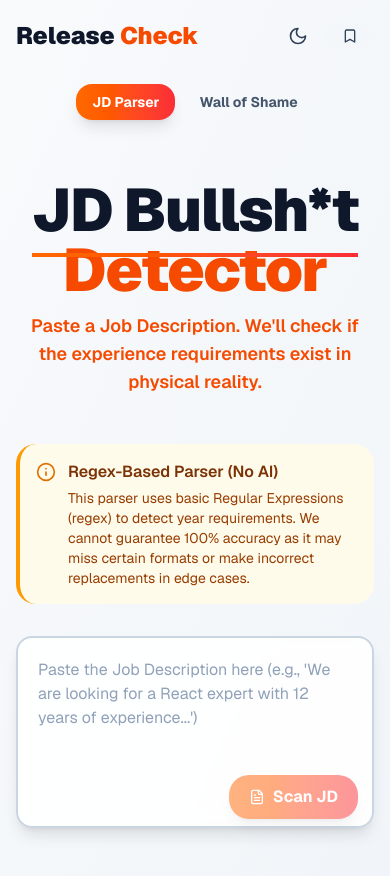
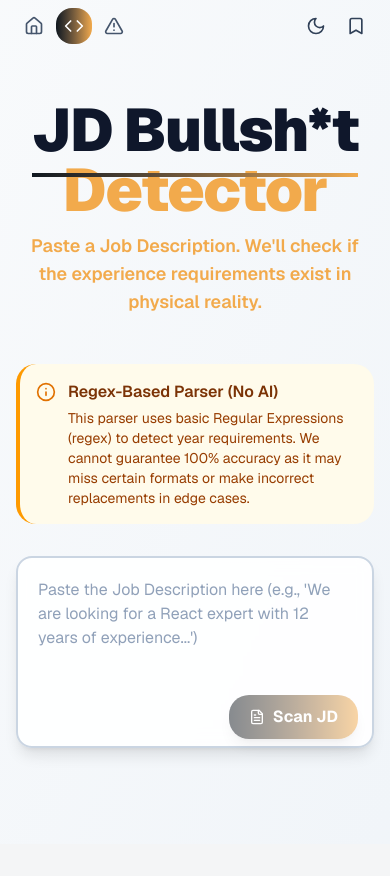
Before and after one commit to Araise25/Release-Check, a Next.js app: page /jd-parser in a window 390 px wide. Shown: the top 876 px of the page. After the commit the page ends 844 px from the top, so only its background shows below. Built offline with nearby package versions, Linux system fonts and the light colour scheme.

Commit message:
v0.4.0 Added New UI

```diff
--- a/app/globals.css
+++ b/app/globals.css
@@ -5,7 +5,7 @@
 
 :root {
   /* Custom color scheme for Release Check with glassmorphism */
-  --background: oklch(0.99 0.002 264);
+  --background: oklch(0.97 0.002 264);
   --foreground: oklch(0.15 0.01 264);
   --card: oklch(1 0 0);
   --card-foreground: oklch(0.15 0.01 264);
@@ -44,7 +44,7 @@
 
 .dark {
   /* Dark mode colors for Release Check */
-  --background: oklch(0.12 0.01 264);
+  --background: #101820;
   --foreground: oklch(0.98 0.01 264);
   --card: oklch(0.15 0.01 264);
   --card-foreground: oklch(0.98 0.01 264);
@@ -128,6 +128,8 @@
 
   body {
     @apply bg-background text-foreground;
+    backdrop-filter: blur(10px) saturate(150%);
+    -webkit-backdrop-filter: blur(10px) saturate(150%);
   }
 }
 
--- a/app/jd-parser/page.tsx
+++ b/app/jd-parser/page.tsx
@@ -273,13 +273,13 @@ function JDParsingArea({
                     onKeyDown={handleKeyDown}
                     placeholder="Paste the Job Description here (e.g., 'We are looking for a React expert with 12 years of experience...')"
                     className={`w-full h-48 p-5 rounded-2xl border-2 shadow-lg focus:outline-none focus:ring-2 transition-all resize-none ${darkMode
-                        ? 'bg-slate-800/90 border-slate-700 text-white placeholder-slate-500 focus:ring-cyan-500 focus:border-cyan-500'
-                        : 'bg-white/90 border-slate-300 text-slate-900 placeholder-slate-400 focus:ring-orange-500 focus:border-orange-500'
+                        ? 'bg-slate-800/90 border-slate-700 text-white placeholder-slate-500 focus:ring-[#F2AA4C] focus:border-[#F2AA4C]'
+                        : 'bg-white/90 border-slate-300 text-slate-900 placeholder-slate-400 focus:ring-[#F2AA4C] focus:border-[#F2AA4C]'
                         } backdrop-blur-sm`}
                 />
                 <div className="absolute bottom-4 right-4 flex items-center gap-2">
                     {showHint && (
-                        <div className={`text-xs px-3 py-1.5 rounded-lg font-semibold animate-in fade-in slide-in-from-right-2 ${darkMode ? 'bg-slate-700 text-cyan-400' : 'bg-slate-200 text-orange-600'
+                        <div className={`text-xs px-3 py-1.5 rounded-lg font-semibold animate-in fade-in slide-in-from-right-2 ${darkMode ? 'bg-slate-700 text-[#F2AA4C]' : 'bg-slate-200 text-[#F2AA4C]'
                             }`}>
                             💡 Tip: Use {shortcutKey}+Enter
                         </div>
@@ -288,8 +288,8 @@ function JDParsingArea({
                         onClick={handleManualClick}
                         disabled={!text.trim()}
                         className={`px-5 py-2.5 rounded-xl font-bold flex items-center gap-2 transition-all duration-300 shadow-lg disabled:opacity-50 disabled:cursor-not-allowed ${darkMode
-                            ? 'bg-gradient-to-r from-lime-400 to-cyan-400 text-slate-900 hover:shadow-cyan-500/50 hover:scale-105'
-                            : 'bg-gradient-to-r from-orange-500 to-red-500 text-white hover:shadow-orange-500/50 hover:scale-105'
+                            ? 'bg-gradient-to-r from-[#101820] to-[#F2AA4C] text-white hover:shadow-[#F2AA4C]/50 hover:scale-105'
+                            : 'bg-gradient-to-r from-[#101820] to-[#F2AA4C] text-white hover:shadow-[#F2AA4C]/50 hover:scale-105'
                             }`}
                     >
                         <FileText className="w-4 h-4" />
@@ -468,8 +468,8 @@ function TabButton({
             onClick={onClick}
             className={`flex items-center gap-2 px-5 py-2.5 rounded-xl font-bold transition-all duration-300 ${active
                 ? darkMode
-                    ? 'bg-gradient-to-r from-lime-400 to-cyan-400 text-slate-900 shadow-lg shadow-cyan-500/30'
-                    : 'bg-gradient-to-r from-orange-500 to-red-500 text-white shadow-lg shadow-orange-500/30'
+                    ? 'bg-gradient-to-r from-[#101820] to-[#F2AA4C] text-slate-900 shadow-lg shadow-[#F2AA4C]/30'
+                    : 'bg-gradient-to-r from-[#101820] to-[#F2AA4C] text-white shadow-lg shadow-[#F2AA4C]/30'
                 : darkMode
                     ? 'bg-slate-800/50 text-slate-400 hover:bg-slate-700/50 hover:text-slate-300'
                     : 'bg-white/50 text-slate-600 hover:bg-slate-100/50 hover:text-slate-900'
@@ -600,7 +600,7 @@ export default function JDParserPage() {
     }
 
     return (
-        <div className={`min-h-screen flex flex-col ${darkMode ? 'bg-gradient-to-br from-slate-900 to-slate-800' : 'bg-gradient-to-br from-slate-50 to-slate-100'}`}>
+        <div className={`min-h-screen flex flex-col ${darkMode ? 'bg-[#101820]' : 'bg-gradient-to-br from-slate-50 to-slate-100'}`}>
             <Header
                 onBookmarksClick={() => setShowBookmarks(true)}
             />
@@ -614,14 +614,12 @@ export default function JDParserPage() {
                             } relative`}>
                             <span className="relative">
                                 JD Bullsh*t
-                                <span className={`absolute -bottom-2 left-0 w-full h-1 ${darkMode ? 'bg-gradient-to-r from-lime-400 to-cyan-400' : 'bg-gradient-to-r from-orange-500 to-red-500'
-                                    }`}></span>
+                                <span className={`absolute -bottom-2 left-0 w-full h-1 bg-gradient-to-r from-[#101820] to-[#F2AA4C]`}></span>
                             </span>
                             {' '}
-                            <span className={`${darkMode ? 'text-cyan-400' : 'text-orange-600'
-                                } font-black`}>Detector</span>
+                            <span className={`text-[#F2AA4C] font-black`}>Detector</span>
                         </h1>
-                        <p className={`text-lg font-semibold ${darkMode ? 'text-cyan-400' : 'text-orange-600'}`}>
+                        <p className={`text-lg font-semibold text-[#F2AA4C]`}>
                             Paste a Job Description. We'll check if the experience requirements exist in physical reality.
                         </p>
                     </div>
@@ -666,7 +664,7 @@ export default function JDParserPage() {
                                                 <p>No specific years of experience requirements found for known technologies.</p>
                                             </div>
                                         ) : (
-                                            <div className="grid gap-4 md:grid-cols-2">
+                                            <div className="grid gap-4 grid-cols-2">
                                                 {parsedResults.map((result, idx) => (
                                                     <ResultCard
                                                         key={`${result.technology.name}-${idx}`}
--- a/app/page.tsx
+++ b/app/page.tsx
@@ -41,7 +41,7 @@ function SarcasticRotator({ isValid, techName, requested, max }: { isValid: bool
 function SearchBar({ value, onChange, onClear, darkMode }: { value: string; onChange: (value: string) => void; onClear: () => void; darkMode: boolean }) {
   return (
     <div className="relative max-w-lg mx-auto w-full group">
-      <div className={`absolute -inset-0.5 bg-gradient-to-r ${darkMode ? 'from-cyan-500 to-blue-500' : 'from-orange-500 to-red-500'} rounded-2xl opacity-20 group-hover:opacity-40 blur transition duration-500`}></div>
+      <div className={`absolute -inset-0.5 bg-gradient-to-r from-[#101820] to-[#F2AA4C] rounded-2xl opacity-20 group-hover:opacity-40 blur transition duration-500`}></div>
       <div className="relative">
         <Search className={`absolute left-4 top-1/2 transform -translate-y-1/2 w-5 h-5 ${darkMode ? 'text-slate-400' : 'text-slate-500'}`} />
         <input
@@ -385,33 +385,27 @@ export default function HomePage() {
   const bookmarkedTechnologies = technologies.filter((tech) => bookmarks.has(tech.name))
 
   return (
-    <div className={`min-h-screen flex flex-col ${darkMode ? 'bg-gradient-to-br from-slate-900 to-slate-800' : 'bg-gradient-to-br from-slate-50 to-slate-100'}`}>
+    <div className={`min-h-screen flex flex-col ${darkMode ? 'bg-[#101820]' : 'bg-gradient-to-br from-slate-50 to-slate-100'}`}>
       <Header
         onBookmarksClick={() => setShowBookmarks(true)}
       />
 
-      <main className="flex-1 container mx-auto px-4 py-12 max-w-5xl">
+      <main className="flex-1 container mx-auto px-4 pt-24 pb-12 max-w-5xl flex flex-col items-center justify-center">
         <div className="w-full space-y-8 animate-in fade-in duration-500">
           <div className="text-center space-y-3 mb-12">
             <h1 className={`text-6xl font-black tracking-tight ${darkMode
               ? 'text-white drop-shadow-[0_0_25px_rgba(34,211,238,0.5)]'
               : 'text-slate-900'
               } relative`}>
-              <span className="relative">
+              <span className="relative inline-block">
                 Release
-                <span className={`absolute -bottom-2 left-0 w-full h-1 ${darkMode ? 'bg-gradient-to-r from-lime-400 to-cyan-400' : 'bg-gradient-to-r from-orange-500 to-red-500'
-                  }`}></span>
+                <span className={`absolute -bottom-2 left-0 right-0 h-1 bg-gradient-to-r from-[#101820] to-[#F2AA4C]`}></span>
               </span>
               {' '}
-              <span className={`${darkMode ? 'text-cyan-400' : 'text-orange-600'
-                } font-black`}>Check</span>
+              <span className={`text-[#F2AA4C] font-black`}>Check</span>
             </h1>
-            <p className={`text-lg font-semibold ${darkMode ? 'text-cyan-400' : 'text-orange-600'}`}>
+            <p className={`text-lg font-semibold text-[#F2AA4C]`}>
               Fact-check job descriptions with realistic experience requirements
-            </p>
-            <p className={`text-sm mt-2 ${darkMode ? 'text-slate-400' : 'text-slate-600'}`}>
-              💡 Try: <span className={`font-mono px-2 py-1 rounded border ${darkMode ? 'bg-slate-800 border-slate-700' : 'bg-white border-slate-200'}`}>Python 5</span> or{" "}
-              <span className={`font-mono px-2 py-1 rounded border ${darkMode ? 'bg-slate-800 border-slate-700' : 'bg-white border-slate-200'}`}>LangChain 10</span>
             </p>
           </div>
 
@@ -430,9 +424,7 @@ export default function HomePage() {
                   key={category}
                   onClick={() => setSelectedCategory(selectedCategory === category ? null : category)}
                   className={`px-4 py-2 rounded-full text-sm font-bold transition-all duration-300 ${selectedCategory === category
-                    ? darkMode
-                      ? 'bg-cyan-500 text-white shadow-[0_0_15px_rgba(6,182,212,0.5)]'
-                      : 'bg-orange-500 text-white shadow-[0_0_15px_rgba(249,115,22,0.5)]'
+                    ? 'bg-[#F2AA4C] text-[#101820] shadow-[0_0_15px_rgba(242,170,76,0.5)]'
                     : darkMode
                       ? 'bg-slate-800 text-slate-400 hover:bg-slate-700 hover:text-white border border-slate-700'
                       : 'bg-white text-slate-600 hover:bg-slate-50 hover:text-slate-900 border border-slate-200'
@@ -501,7 +493,7 @@ export default function HomePage() {
                 </div>
               )}
 
-              <div className="grid gap-4">
+              <div className="grid gap-4 grid-cols-1 md:grid-cols-2">
                 {filteredTechnologies.length > 0 ? (
                   filteredTechnologies.map((tech) => (
                     <TechCard
@@ -514,7 +506,7 @@ export default function HomePage() {
                   ))
                 ) : (
                   !loading && (
-                    <div className="text-center py-12 opacity-50">
+                    <div className="text-center opacity-50">
                       <p className="text-lg">
                         {selectedCategory
                           ? "No technologies found in this category matching your search."
--- a/components/header.tsx
+++ b/components/header.tsx
@@ -3,7 +3,7 @@
 import Link from "next/link"
 import { usePathname } from "next/navigation"
 import { useEffect, useState } from "react"
-import { AlertTriangle, Search, Moon, Sun, Bookmark, Code } from "lucide-react"
+import { AlertTriangle, Search, Moon, Sun, Bookmark, Code, Home } from "lucide-react"
 import { useTheme } from "next-themes"
 
 export function Header({
@@ -35,10 +35,11 @@ export function Header({
   if (!mounted) {
     return (
       <header className="sticky top-0 z-30">
-        <div className="container mx-auto px-4 py-3 flex items-center justify-between max-w-5xl">
+        <div className="container mx-auto px-4 py-2 md:py-3 flex items-center justify-between max-w-5xl">
           <div className="flex items-center gap-6">
             <Link href="/" className="hover:opacity-80 transition-opacity">
-              <h2 className="text-xl font-bold text-slate-900 dark:text-white">Release Check</h2>
+              <h2 className="text-xl font-bold text-slate-900 dark:text-white hidden md:block">Release Check</h2>
+              <h2 className="text-lg font-bold text-slate-900 dark:text-white md:hidden">RC</h2>
             </Link>
           </div>
         </div>
@@ -48,27 +49,26 @@ export function Header({
 
   return (
     <header className="sticky top-0 z-30">
-      <div className="container mx-auto px-4 py-4 flex items-center justify-between max-w-5xl">
-        <div className="flex items-center gap-8">
-          <Link href="/" className="group relative">
+      <div className="container mx-auto px-4 py-2 md:py-4 flex items-center justify-between max-w-5xl">
+        {/* Logo - Hidden on mobile */}
+        <div className="flex items-center gap-4 md:gap-8">
+          <Link href="/" className="group relative hidden md:block">
             <h2 className={`text-2xl font-black ${isDark ? 'text-white' : 'text-slate-900'} transition-all`}>
               <span className="relative">
                 Release
-                <span className={`absolute -bottom-1 left-0 w-0 h-0.5 transition-all duration-300 group-hover:w-full ${isDark ? 'bg-gradient-to-r from-lime-400 to-cyan-400' : 'bg-gradient-to-r from-orange-500 to-red-500'
-                  }`}></span>
+                <span className={`absolute -bottom-1 left-0 w-0 h-0.5 transition-all duration-300 group-hover:w-full bg-gradient-to-r from-[#101820] to-[#F2AA4C]`}></span>
               </span>
               {' '}
-              <span className={isDark ? 'text-cyan-400' : 'text-orange-600'}>Check</span>
+              <span className={`text-[#F2AA4C]`}>Check</span>
             </h2>
           </Link>
 
+          {/* Desktop Nav */}
           <nav className="hidden md:flex items-center gap-2">
             <Link
               href="/jd-parser"
               className={`group relative px-4 py-2 text-sm font-bold rounded-xl transition-all duration-300 flex items-center gap-2 ${pathname === '/jd-parser'
-                ? isDark
-                  ? 'bg-gradient-to-r from-lime-400 to-cyan-400 text-slate-900 shadow-lg shadow-cyan-500/30'
-                  : 'bg-gradient-to-r from-orange-500 to-red-500 text-white shadow-lg shadow-orange-500/30'
+                ? 'bg-gradient-to-r from-[#101820] to-[#F2AA4C] text-white shadow-lg shadow-[#F2AA4C]/30'
                 : isDark
                   ? 'text-slate-300 hover:text-white hover:bg-slate-800/50'
                   : 'text-slate-600 hover:text-slate-900 hover:bg-slate-100/50'
@@ -80,9 +80,7 @@ export function Header({
             <Link
               href="/wall-of-shame"
               className={`group relative px-4 py-2 text-sm font-bold rounded-xl transition-all duration-300 flex items-center gap-2 ${pathname === '/wall-of-shame'
-                ? isDark
-                  ? 'bg-gradient-to-r from-lime-400 to-cyan-400 text-slate-900 shadow-lg shadow-cyan-500/30'
-                  : 'bg-gradient-to-r from-orange-500 to-red-500 text-white shadow-lg shadow-orange-500/30'
+                ? 'bg-gradient-to-r from-[#101820] to-[#F2AA4C] text-white shadow-lg shadow-[#F2AA4C]/30'
                 : isDark
                   ? 'text-slate-300 hover:text-white hover:bg-slate-800/50'
                   : 'text-slate-600 hover:text-slate-900 hover:bg-slate-100/50'
@@ -92,12 +90,50 @@ export function Header({
               Wall of Shame
             </Link>
           </nav>
+
+          {/* Mobile Nav - Icons Only */}
+          <nav className="flex md:hidden items-center gap-1">
+            <Link
+              href="/"
+              className={`p-2 rounded-lg transition-all duration-300 ${pathname === '/'
+                ? 'bg-gradient-to-r from-[#101820] to-[#F2AA4C] text-white'
+                : isDark
+                  ? 'text-slate-400 hover:text-white hover:bg-slate-800/50'
+                  : 'text-slate-600 hover:text-slate-900 hover:bg-slate-100/50'
+                }`}
+            >
+              <Home className="w-5 h-5" />
+            </Link>
+            <Link
+              href="/jd-parser"
+              className={`p-2 rounded-lg transition-all duration-300 ${pathname === '/jd-parser'
+                ? 'bg-gradient-to-r from-[#101820] to-[#F2AA4C] text-white'
+                : isDark
+                  ? 'text-slate-400 hover:text-white hover:bg-slate-800/50'
+                  : 'text-slate-600 hover:text-slate-900 hover:bg-slate-100/50'
+                }`}
+            >
+              <Code className="w-5 h-5" />
+            </Link>
+            <Link
+              href="/wall-of-shame"
+              className={`p-2 rounded-lg transition-all duration-300 ${pathname === '/wall-of-shame'
+                ? 'bg-gradient-to-r from-[#101820] to-[#F2AA4C] text-white'
+                : isDark
+                  ? 'text-slate-400 hover:text-white hover:bg-slate-800/50'
+                  : 'text-slate-600 hover:text-slate-900 hover:bg-slate-100/50'
+                }`}
+            >
+              <AlertTriangle className="w-5 h-5" />
+            </Link>
+          </nav>
         </div>
 
-        <div className="flex items-center gap-2">
+        {/* Right side icons */}
+        <div className="flex items-center gap-1 md:gap-2">
           <button
             onClick={toggleTheme}
-            className={`p-2.5 rounded-xl transition-all duration-300 ${isDark
+            className={`p-2 md:p-2.5 rounded-xl transition-all duration-300 ${isDark
               ? 'hover:bg-slate-800 text-slate-300 hover:text-yellow-400 hover:scale-110'
               : 'hover:bg-slate-100 text-slate-700 hover:text-indigo-600 hover:scale-110'
               }`}
@@ -105,51 +141,21 @@ export function Header({
             {isDark ? <Sun className="w-5 h-5" /> : <Moon className="w-5 h-5" />}
           </button>
 
-          {/* Only show bookmarks button on main page if needed, or pass prop */}
+          {/* Bookmarks button */}
           {onBookmarksClick && (
             <button
               onClick={onBookmarksClick}
-              className={`flex items-center gap-2 px-4 py-2.5 text-sm font-bold rounded-xl transition-all duration-300 ${isDark
-                ? 'bg-slate-800/50 text-slate-300 hover:bg-slate-800 hover:text-amber-400 hover:scale-105'
-                : 'bg-slate-100/50 text-slate-700 hover:bg-slate-200 hover:text-amber-600 hover:scale-105'
+              className={`p-2 md:px-4 md:py-2.5 rounded-xl transition-all duration-300 flex items-center gap-2 ${isDark
+                ? 'text-slate-300 hover:bg-slate-800 hover:text-amber-400 hover:scale-105'
+                : 'text-slate-700 hover:bg-slate-100 hover:text-amber-600 hover:scale-105'
                 }`}
             >
-              <Bookmark className="w-4 h-4" />
-              <span className="hidden sm:inline">Bookmarks</span>
+              <Bookmark className="w-5 h-5 md:w-4 md:h-4" />
+              <span className="hidden md:inline text-sm font-bold">Bookmarks</span>
             </button>
           )}
         </div>
       </div>
-
-      {/* Mobile Nav */}
-      <div className="md:hidden flex p-3 justify-center gap-2">
-        <Link
-          href="/jd-parser"
-          className={`px-4 py-2 text-sm font-bold rounded-lg transition-all duration-300 ${pathname === '/jd-parser'
-            ? isDark
-              ? 'bg-gradient-to-r from-lime-400 to-cyan-400 text-slate-900 shadow-lg'
-              : 'bg-gradient-to-r from-orange-500 to-red-500 text-white shadow-lg'
-            : isDark
-              ? 'text-slate-400 hover:text-white'
-              : 'text-slate-600 hover:text-slate-900'
-            }`}
-        >
-          JD Parser
-        </Link>
-        <Link
-          href="/wall-of-shame"
-          className={`px-4 py-2 text-sm font-bold rounded-lg transition-all duration-300 ${pathname === '/wall-of-shame'
-            ? isDark
-              ? 'bg-gradient-to-r from-lime-400 to-cyan-400 text-slate-900 shadow-lg'
-              : 'bg-gradient-to-r from-orange-500 to-red-500 text-white shadow-lg'
-            : isDark
-              ? 'text-slate-400 hover:text-white'
-              : 'text-slate-600 hover:text-slate-900'
-            }`}
-        >
-          Wall of Shame
-        </Link>
-      </div>
     </header>
   )
 }
```
